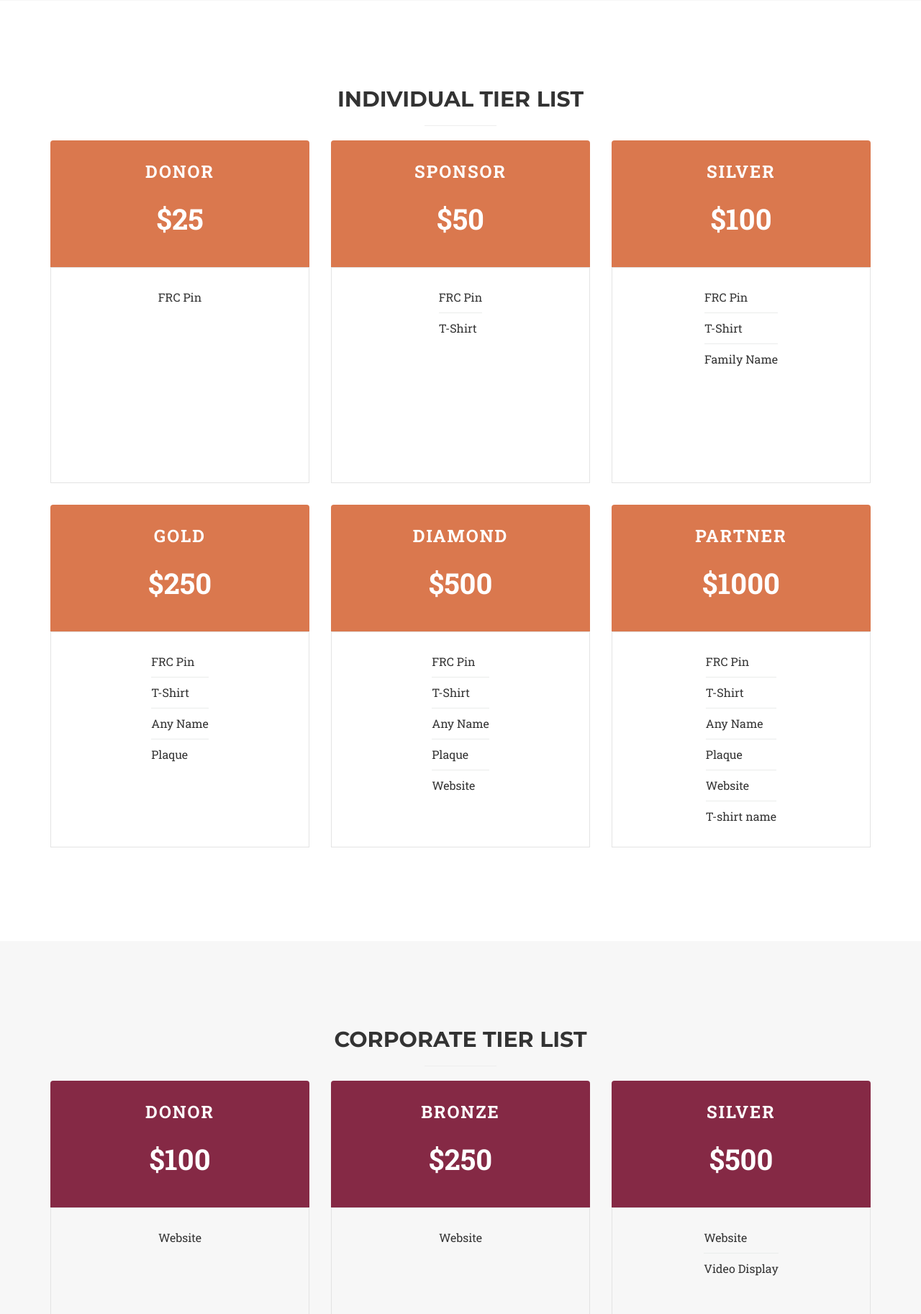
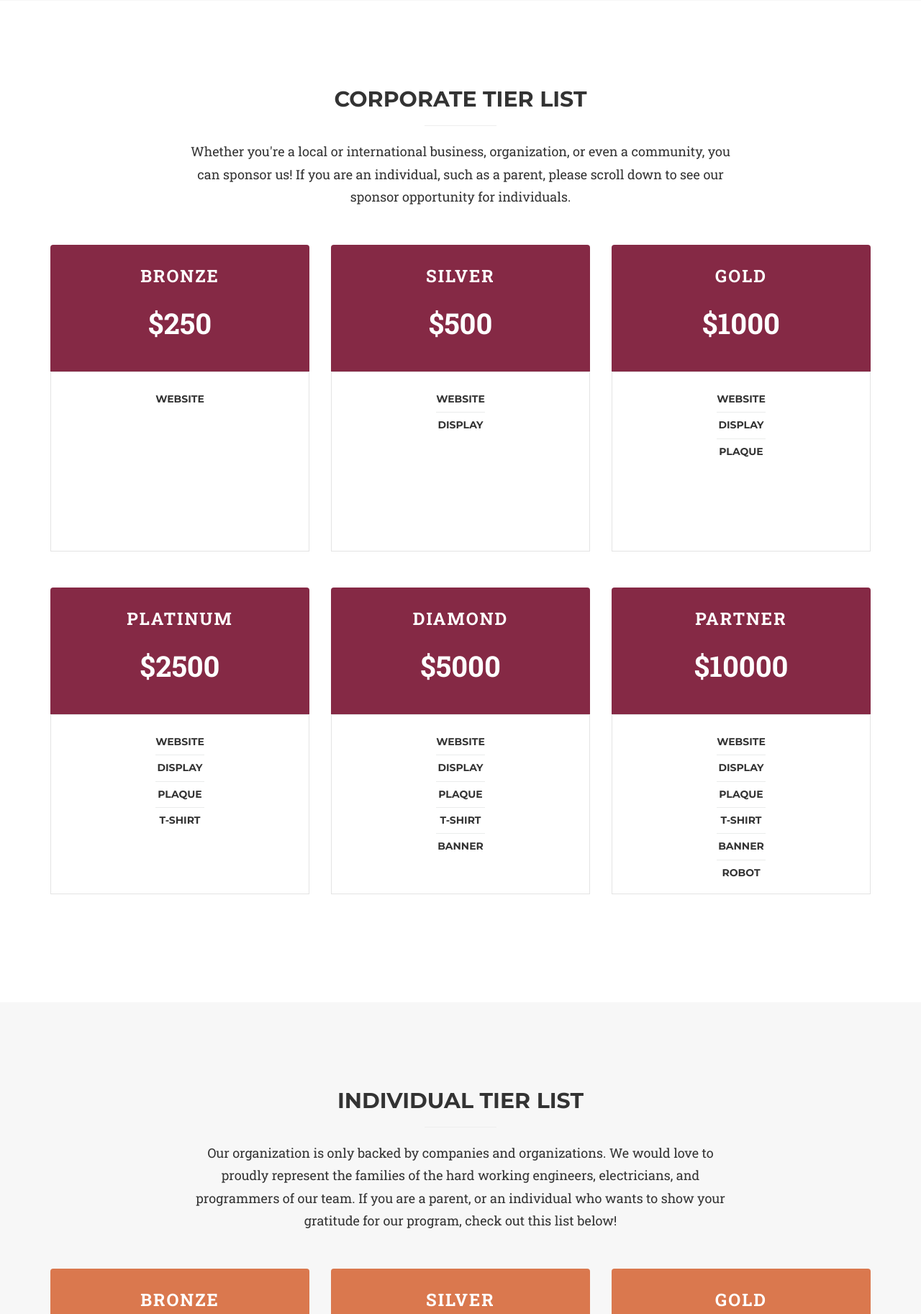
Before and after one commit to OASTEM/2016FRC-Website, a PHP site: page /sponsors/ in a window 1280 px wide. Shown: the part 968-2793 px from the top of the page at 72% size. Run offline with PHP 8.4, Linux system fonts and the light colour scheme; some libraries are stand-ins or nearby versions; some web fonts are replaced.

Commit message:
changed info on tier list, added hover over tier list

```diff
--- a/assets/css/sponsors.css
+++ b/assets/css/sponsors.css
@@ -1,8 +1,11 @@
+.pricing-desc {
+  margin-bottom: 50px;
+}
 .pricing-table {
-  margin-bottom: 30px;
+  margin-bottom: 50px;
 }
 .pricing-list {
-  height: 300px;
+  height: 250px;
 }
 .pricing .pricing-table .pricing-header {
   position: relative;
--- a/sponsors/index.html
+++ b/sponsors/index.html
@@ -99,36 +99,27 @@
       </div>
     </section>
     <section>
-        <div class="container">
+        <div class="container text-center">
             <div class="row">
-              <div class="col-lg-12 text-center">
-                <h2 class="section-heading">Individual Tier List</h2>
+              <div class="col-lg-8 col-lg-offset-2">
+                <h2 class="section-heading">Corporate Tier List</h2>
                 <hr>
+                <p class="pricing-desc">Whether you're a local or international business, organization, or even a community, you can sponsor us! If you are an individual, such as a parent, please scroll down to see our sponsor opportunity for individuals.</p>
               </div>
-                <div class="pricing parent">
+            </div>
+            <div class="row">
+                <div class="pricing corporate">
                     <div class="col-md-4 col-sm-6 col-xs-6">
                         <div class="pricing-table text-center">
                             <div class="pricing-header">
-                                <p class="pricing-title">Donor</p>
-                                <p class="pricing-rate">$25</p>
+                                <p class="pricing-title">Bronze</p>
+                                <p class="pricing-rate">$250</p>
                             </div>
                             <div class="pricing-list">
                                 <ul>
-                                    <li>FRC Pin</li>
-                                </ul>
-                            </div>
-                        </div>
-                    </div>
-                    <div class="col-md-4 col-sm-6 col-xs-6">
-                        <div class="pricing-table">
-                            <div class="pricing-header">
-                                <p class="pricing-title">Sponsor</p>
-                                <p class="pricing-rate">$50</p>
-                            </div>
-                            <div class="pricing-list">
-                                <ul>
-                                    <li>FRC Pin</li>
-                                    <li>T-Shirt</li>
+                                    <li><h5 data-toggle="tooltip" data-placement="bottom" title="Featured on website under Sponsors tab">
+                                      Website
+                                    </h5></li>
                                 </ul>
                             </div>
                         </div>
@@ -137,13 +128,16 @@
                         <div class="pricing-table">
                             <div class="pricing-header">
                                 <p class="pricing-title">Silver</p>
-                                <p class="pricing-rate">$100</p>
+                                <p class="pricing-rate">$500</p>
                             </div>
                             <div class="pricing-list">
                                 <ul>
-                                  <li>FRC Pin</li>
-                                  <li>T-Shirt</li>
-                                  <li>Family Name</li>
+                                  <li><h5 data-toggle="tooltip" data-placement="bottom" title="Featured on website under Sponsors tab">
+                                    Website
+                                  </h5></li>
+                                  <li><h5 data-toggle="tooltip" data-placement="bottom" title="Featured on promo video and social media">
+                                    Display
+                                  </h5></li>
                                 </ul>
                             </div>
                         </div>
@@ -152,14 +146,180 @@
                         <div class="pricing-table">
                             <div class="pricing-header">
                                 <p class="pricing-title">Gold</p>
+                                <p class="pricing-rate">$1000</p>
+                            </div>
+                            <div class="pricing-list">
+                                <ul>
+                                  <li><h5 data-toggle="tooltip" data-placement="bottom" title="Featured on website under Sponsors tab">
+                                    Website
+                                  </h5></li>
+                                  <li><h5 data-toggle="tooltip" data-placement="bottom" title="Featured on promo video and social media">
+                                    Display
+                                  </h5></li>
+                                  <li><h5 data-toggle="tooltip" data-placement="bottom" title="Plaque of Recognition">
+                                    Plaque
+                                  </h5></li>
+                                </ul>
+                            </div>
+                        </div>
+                    </div>
+                    <div class="col-md-4 col-sm-6 col-xs-6">
+                        <div class="pricing-table">
+                            <div class="pricing-header">
+                                <p class="pricing-title">Platinum</p>
+                                <p class="pricing-rate">$2500</p>
+                            </div>
+                            <div class="pricing-list">
+                                <ul>
+                                  <li><h5 data-toggle="tooltip" data-placement="bottom" title="Featured on main page of website">
+                                    Website
+                                  </h5></li>
+                                  <li><h5 data-toggle="tooltip" data-placement="bottom" title="Featured on promo video and social media">
+                                    Display
+                                  </h5></li>
+                                  <li><h5 data-toggle="tooltip" data-placement="bottom" title="Plaque of Recognition">
+                                    Plaque
+                                  </h5></li>
+                                  <li><h5 data-toggle="tooltip" data-placement="bottom" title="Logo on T-shirt">
+                                    T-shirt
+                                  </h5></li>
+                                </ul>
+                            </div>
+                        </div>
+                    </div>
+                    <div class="col-md-4 col-sm-6 col-xs-6">
+                        <div class="pricing-table">
+                            <div class="pricing-header">
+                                <p class="pricing-title">Diamond</p>
+                                <p class="pricing-rate">$5000</p>
+                            </div>
+                            <div class="pricing-list">
+                                <ul>
+                                  <li><h5 data-toggle="tooltip" data-placement="bottom" title="Featured on main page of website">
+                                    Website
+                                  </h5></li>
+                                  <li><h5 data-toggle="tooltip" data-placement="bottom" title="Featured on promo video and social media">
+                                    Display
+                                  </h5></li>
+                                  <li><h5 data-toggle="tooltip" data-placement="bottom" title="Plaque of Recognition">
+                                    Plaque
+                                  </h5></li>
+                                  <li><h5 data-toggle="tooltip" data-placement="bottom" title="Logo on T-shirt">
+                                    T-shirt
+                                  </h5></li>
+                                  <li><h5 data-toggle="tooltip" data-placement="bottom" title="Logo on banner">
+                                    Banner
+                                  </h5></li>
+                                </ul>
+                            </div>
+                        </div>
+                    </div>
+                    <div class="col-md-4 col-sm-6 col-xs-6">
+                        <div class="pricing-table">
+                            <div class="pricing-header">
+                                <p class="pricing-title">Partner</p>
+                                <p class="pricing-rate">$10000</p>
+                            </div>
+                            <div class="pricing-list">
+                                <ul>
+                                  <li><h5 data-toggle="tooltip" data-placement="bottom" title="Featured on main page of website">
+                                    Website
+                                  </h5></li>
+                                  <li><h5 data-toggle="tooltip" data-placement="bottom" title="Featured on promo video and social media">
+                                    Display
+                                  </h5></li>
+                                  <li><h5 data-toggle="tooltip" data-placement="bottom" title="Plaque of Recognition">
+                                    Plaque
+                                  </h5></li>
+                                  <li><h5 data-toggle="tooltip" data-placement="bottom" title="Logo on T-shirt">
+                                    T-shirt
+                                  </h5></li>
+                                  <li><h5 data-toggle="tooltip" data-placement="bottom" title="Logo on banner">
+                                    Banner
+                                  </h5></li>
+                                  <li><h5 data-toggle="tooltip" data-placement="bottom" title="Logo on robot">
+                                    Robot
+                                  </h5></li>
+                                </ul>
+                            </div>
+                        </div>
+                    </div>
+
+                </div>
+            </div>
+        </div>
+    </section>
+    <section class="bg-light-gray">
+        <div class="container text-center">
+            <div class="row">
+              <div class="col-lg-8 col-lg-offset-2">
+                <h2 class="section-heading">Individual Tier List</h2>
+                <hr>
+                <p class="pricing-desc">Our organization is only backed by companies and organizations. We would love to proudly represent the families of the hard working engineers, electricians, and programmers of our team. If you are a parent, or an individual who wants to show your gratitude for our program, check out this list below!</p>
+              </div>
+            </div>
+            <div class="row">
+                <div class="pricing parent">
+                    <div class="col-md-4 col-sm-6 col-xs-6">
+                        <div class="pricing-table text-center">
+                            <div class="pricing-header">
+                                <p class="pricing-title">Bronze</p>
+                                <p class="pricing-rate">$25</p>
+                            </div>
+                            <div class="pricing-list">
+                                <ul>
+                                    <li><h5>FRC Pin</h5></li>
+                                </ul>
+                            </div>
+                        </div>
+                    </div>
+                    <div class="col-md-4 col-sm-6 col-xs-6">
+                        <div class="pricing-table">
+                            <div class="pricing-header">
+                                <p class="pricing-title">Silver</p>
+                                <p class="pricing-rate">$50</p>
+                            </div>
+                            <div class="pricing-list">
+                                <ul>
+                                  <li><h5>FRC Pin</h5></li>
+                                  <li><h5>T-Shirt</h5></li>
+                                </ul>
+                            </div>
+                        </div>
+                    </div>
+                    <div class="col-md-4 col-sm-6 col-xs-6">
+                        <div class="pricing-table">
+                            <div class="pricing-header">
+                                <p class="pricing-title">Gold</p>
+                                <p class="pricing-rate">$100</p>
+                            </div>
+                            <div class="pricing-list">
+                                <ul>
+                                  <li><h5>FRC Pin</h5></li>
+                                  <li><h5>T-Shirt</h5></li>
+                                  <li><h5 data-toggle="tooltip" data-placement="bottom" title="Family name on robot">
+                                    Family Name
+                                  </h5></li>
+                                </ul>
+                            </div>
+                        </div>
+                    </div>
+                    <div class="col-md-4 col-sm-6 col-xs-6">
+                        <div class="pricing-table">
+                            <div class="pricing-header">
+                                <p class="pricing-title">Platinum</p>
                                 <p class="pricing-rate">$250</p>
                             </div>
                             <div class="pricing-list">
                                 <ul>
-                                  <li>FRC Pin</li>
-                                  <li>T-Shirt</li>
-                                  <li>Any Name</li>
-                                  <li>Plaque</li>
+                                  <li><h5>FRC Pin</h5></li>
+                                  <li><h5>T-Shirt</h5></li>
+                                  <li><h5 data-toggle="tooltip" data-placement="bottom" title="Robot Name Placement (Business, Family, or Otherwise)">
+                                    Any Name
+                                  </h5></li>
+                                  <li><h5 data-toggle="tooltip" data-placement="bottom" title="Plaque of recognition">
+                                    Plaque
+                                  </h5></li>
                                 </ul>
                             </div>
                         </div>
@@ -172,11 +332,15 @@
                             </div>
                             <div class="pricing-list">
                                 <ul>
-                                  <li>FRC Pin</li>
-                                  <li>T-Shirt</li>
-                                  <li>Any Name</li>
-                                  <li>Plaque</li>
-                                  <li>Website</li>
+                                  <li><h5>FRC Pin</h5></li>
+                                  <li><h5>T-Shirt</h5></li>
+                                  <li><h5 data-toggle="tooltip" data-placement="bottom" title="Robot Name Placement (Business, Family, or Otherwise)">
+                                    Any Name
+                                  </h5></li>
+                                  <li><h5 data-toggle="tooltip" data-placement="bottom" title="Plaque of recognition">
+                                    Plaque
+                                  </h5></li>
+                                  <li><h5 data-toggle="tooltip" data-placement="bottom" title="Featured on Website">Website</h5></li>
                                 </ul>
                             </div>
                         </div>
@@ -189,121 +353,25 @@
                             </div>
                             <div class="pricing-list">
                                 <ul>
-                                  <li>FRC Pin</li>
-                                  <li>T-Shirt</li>
-                                  <li>Any Name</li>
-                                  <li>Plaque</li>
-                                  <li>Website</li>
-                                  <li>T-shirt name</li>
+                                  <li><h5>FRC Pin</h5></li>
+                                  <li><h5>T-Shirt</h5></li>
+                                  <li><h5 data-toggle="tooltip" data-placement="bottom" title="Robot Name Placement (Business, Family, or Otherwise)">
+                                    Any Name
+                                  </h5></li>
+                                  <li><h5 data-toggle="tooltip" data-placement="bottom" title="Plaque of recognition">
+                                    Plaque
+                                  </h5></li>
+                                  <li><h5 data-toggle="tooltip" data-placement="bottom" title="Featured on Website">Website</h5></li>
+                                  <li><h5 data-toggle="tooltip" data-placement="bottom" title="T-Shirt Name Placement (4 word limit)">
+                                    T-shirt Name
+                                  </h5></li>
                                 </ul>
                             </div>
                         </div>
                     </div>
-
+                  </div>
                 </div>
             </div>
-        </div>
-    </section>
-    <section class="bg-light-gray">
-        <div class="container">
-            <div class="row">
-              <div class="col-lg-12 text-center">
-                <h2 class="section-heading">Corporate Tier List</h2>
-                <hr>
-              </div>
-                <div class="pricing corporate">
-                    <div class="col-md-4 col-sm-6 col-xs-6">
-                        <div class="pricing-table text-center">
-                            <div class="pricing-header">
-                                <p class="pricing-title">Donor</p>
-                                <p class="pricing-rate">$100</p>
-                            </div>
-                            <div class="pricing-list">
-                                <ul>
-                                    <li>Website</li>
-                                </ul>
-                            </div>
-                        </div>
-                    </div>
-                    <div class="col-md-4 col-sm-6 col-xs-6">
-                        <div class="pricing-table">
-                            <div class="pricing-header">
-                                <p class="pricing-title">Bronze</p>
-                                <p class="pricing-rate">$250</p>
-                            </div>
-                            <div class="pricing-list">
-                                <ul>
-                                    <li>Website</li>
-                                </ul>
-                            </div>
-                        </div>
-                    </div>
-                    <div class="col-md-4 col-sm-6 col-xs-6">
-                        <div class="pricing-table">
-                            <div class="pricing-header">
-                                <p class="pricing-title">Silver</p>
-                                <p class="pricing-rate">$500</p>
-                            </div>
-                            <div class="pricing-list">
-                                <ul>
-                                  <li>Website</li>
-                                  <li>Video Display</li>
-                                </ul>
-                            </div>
-                        </div>
-                    </div>
-                    <div class="col-md-4 col-sm-6 col-xs-6">
-                        <div class="pricing-table">
-                            <div class="pricing-header">
-                                <p class="pricing-title">Gold</p>
-                                <p class="pricing-rate">$1000</p>
-                            </div>
-                            <div class="pricing-list">
-                                <ul>
-                                  <li>Website</li>
-                                  <li>Video Display</li>
-                                  <li>Logo</li>
-                                </ul>
-                            </div>
-                        </div>
-                    </div>
-                    <div class="col-md-4 col-sm-6 col-xs-6">
-                        <div class="pricing-table">
-                            <div class="pricing-header">
-                                <p class="pricing-title">Diamond</p>
-                                <p class="pricing-rate">$2500</p>
-                            </div>
-                            <div class="pricing-list">
-                                <ul>
-                                  <li>Website</li>
-                                  <li>Video Display</li>
-                                  <li>Logo</li>
-                                  <li>Robot</li>
-                                </ul>
-                            </div>
-                        </div>
-                    </div>
-                    <div class="col-md-4 col-sm-6 col-xs-6">
-                        <div class="pricing-table">
-                            <div class="pricing-header">
-                                <p class="pricing-title">Partner</p>
-                                <p class="pricing-rate">$5000</p>
-                            </div>
-                            <div class="pricing-list">
-                                <ul>
-                                  <li>Website</li>
-                                  <li>Video Display</li>
-                                  <li>Logo</li>
-                                  <li>Robot</li>
-                                  <li>Banner</li>
-                                </ul>
-                            </div>
-                        </div>
-                    </div>
-
-                </div>
-            </div>
-        </div>
     </section>
   </div>
   <!-- Footer -->
@@ -330,5 +398,10 @@
   </footer>
   <script src="https://code.jquery.com/jquery-latest.min.js" type="text/javascript"></script>
   <script src="https://maxcdn.bootstrapcdn.com/bootstrap/3.3.6/js/bootstrap.min.js" integrity="sha384-0mSbJDEHialfmuBBQP6A4Qrprq5OVfW37PRR3j5ELqxss1yVqOtnepnHVP9aJ7xS" crossorigin="anonymous"></script>
+  <script>
+  $(function() {
+    $('[data-toggle="tooltip"]').tooltip();
+  });
+  </script>
 </body>
 </html>
```
Also changed, not shown: 404.html (+6 -6 lines).
